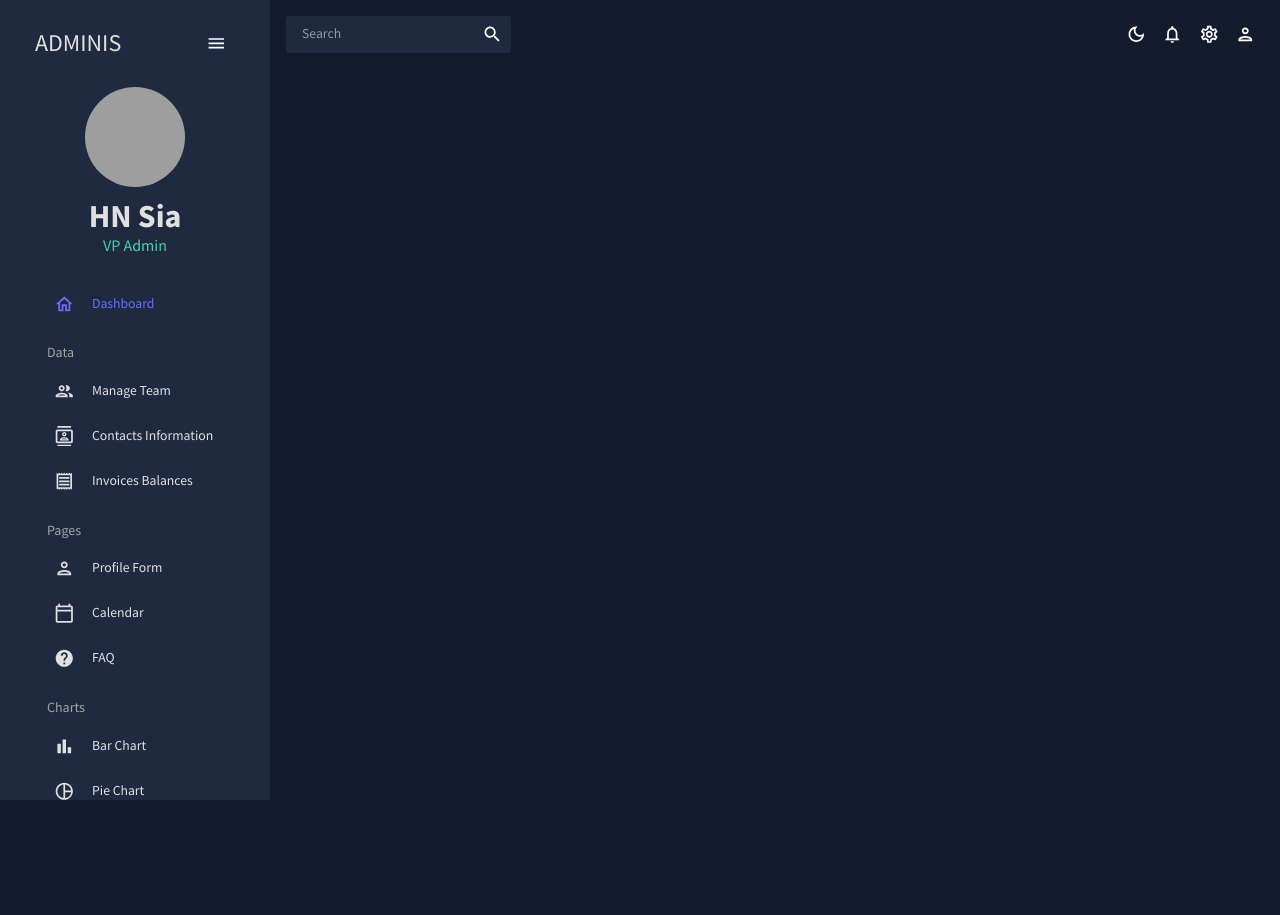
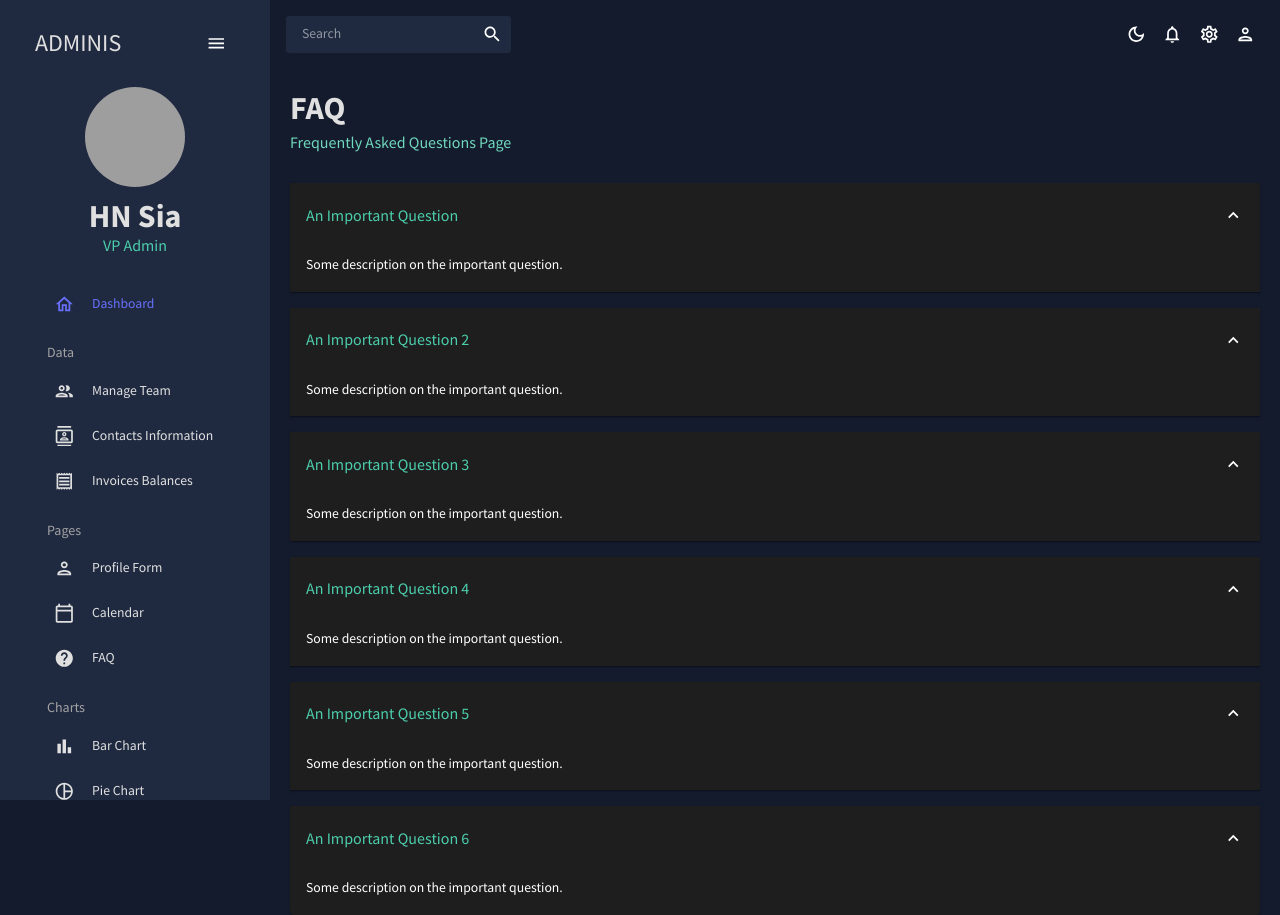
Before and after one commit to hnsia/admin-dashboard, a React (Create React App) app in the folder admin-dashboard/: page /faq in a window 1280 px wide. Before the commit the page ends 800 px from the top, so only its background shows below. Built offline with nearby package versions, Linux system fonts and the light colour scheme; grey boxes are pictures that could not be loaded.

Commit message:
Add faq page

```diff
--- a/admin-dashboard/src/App.js
+++ b/admin-dashboard/src/App.js
@@ -9,10 +9,10 @@
 import Invoices from "./scenes/invoices";
 import Form from "./scenes/form";
 import Calendar from "./scenes/calendar";
+import FAQ from "./scenes/faq";
 // import Bar from "./scenes/bar";
 // import Line from "./scenes/line";
 // import Pie from "./scenes/pie";
-// import FAQ from "./scenes/faq";
 // import Geography from "./scenes/geography";
 
 function App() {
@@ -33,10 +33,10 @@
               <Route path="/invoices" element={<Invoices />} />
               <Route path="/form" element={<Form />} />
               <Route path="/calendar" element={<Calendar />} />
+              <Route path="/faq" element={<FAQ />} />
               {/* <Route path="/bar" element={<Bar />} />
               <Route path="/pie" element={<Pie />} />
               <Route path="/line" element={<Line />} />
-              <Route path="/faq" element={<FAQ />} />
               <Route path="/geography" element={<Geography />} /> */}
             </Routes>
           </main>
--- /dev/null
+++ b/admin-dashboard/src/scenes/faq/index.jsx
@@ -0,0 +1,86 @@
+import { Box, Typography, useTheme } from "@mui/material";
+import Header from "../../components/Header";
+import Accordion from "@mui/material/Accordion";
+import AccordionSummary from "@mui/material/AccordionSummary";
+import AccordionDetails from "@mui/material/AccordionDetails";
+import ExpandMoreIcon from "@mui/icons-material/ExpandMore";
+import { tokens } from "../../theme";
+
+const FAQ = () => {
+  const theme = useTheme();
+  const colors = tokens(theme.palette.mode);
+
+  return (
+    <Box m="20px">
+      <Header title="FAQ" subtitle="Frequently Asked Questions Page" />
+
+      <Accordion defaultExpanded>
+        <AccordionSummary expandIcon={<ExpandMoreIcon />}>
+          <Typography color={colors.greenAccent[500]} variant="h5">
+            An Important Question
+          </Typography>
+        </AccordionSummary>
+        <AccordionDetails>
+          <Typography>Some description on the important question.</Typography>
+        </AccordionDetails>
+      </Accordion>
+
+      <Accordion defaultExpanded>
+        <AccordionSummary expandIcon={<ExpandMoreIcon />}>
+          <Typography color={colors.greenAccent[500]} variant="h5">
+            An Important Question 2
+          </Typography>
+        </AccordionSummary>
+        <AccordionDetails>
+          <Typography>Some description on the important question.</Typography>
+        </AccordionDetails>
+      </Accordion>
+
+      <Accordion defaultExpanded>
+        <AccordionSummary expandIcon={<ExpandMoreIcon />}>
+          <Typography color={colors.greenAccent[500]} variant="h5">
+            An Important Question 3
+          </Typography>
+        </AccordionSummary>
+        <AccordionDetails>
+          <Typography>Some description on the important question.</Typography>
+        </AccordionDetails>
+      </Accordion>
+
+      <Accordion defaultExpanded>
+        <AccordionSummary expandIcon={<ExpandMoreIcon />}>
+          <Typography color={colors.greenAccent[500]} variant="h5">
+            An Important Question 4
+          </Typography>
+        </AccordionSummary>
+        <AccordionDetails>
+          <Typography>Some description on the important question.</Typography>
+        </AccordionDetails>
+      </Accordion>
+
+      <Accordion defaultExpanded>
+        <AccordionSummary expandIcon={<ExpandMoreIcon />}>
+          <Typography color={colors.greenAccent[500]} variant="h5">
+            An Important Question 5
+          </Typography>
+        </AccordionSummary>
+        <AccordionDetails>
+          <Typography>Some description on the important question.</Typography>
+        </AccordionDetails>
+      </Accordion>
+
+      <Accordion defaultExpanded>
+        <AccordionSummary expandIcon={<ExpandMoreIcon />}>
+          <Typography color={colors.greenAccent[500]} variant="h5">
+            An Important Question 6
+          </Typography>
+        </AccordionSummary>
+        <AccordionDetails>
+          <Typography>Some description on the important question.</Typography>
+        </AccordionDetails>
+      </Accordion>
+    </Box>
+  );
+};
+
+export default FAQ;
```
